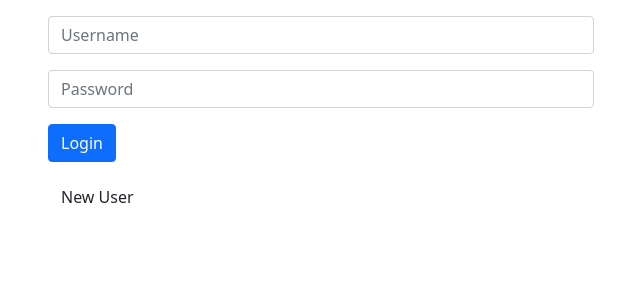
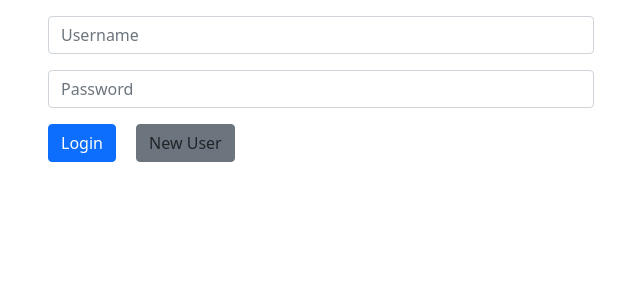
Before and after one commit to EwanJRobertson/SET09103-Coursework, a Flask app: page / in a window 1280 px wide. Shown: the part 111-411 px from the top of the page, without its empty margins (34-674 px from the left). Run offline with Flask 2, Linux system fonts and the light colour scheme; some libraries are stand-ins or nearby versions.

Commit message:
Add files via upload

```diff
--- a/templates/login.html
+++ b/templates/login.html
@@ -50,10 +50,11 @@
             {% endif %}
 
             <button type="submit" class="btn btn-primary mb-3">Login</button>
-          </form>
           {% if type == 'login' %}
-          <a href="./new-user" class="btn btn-link mb-3">New User</a>
+          <a href="./new-user" class="btn btn-secondary mb-3 mx-3">New User</a>
           {% endif %}
+        </form>
+
         </div>
       </div>
     </main>
```
